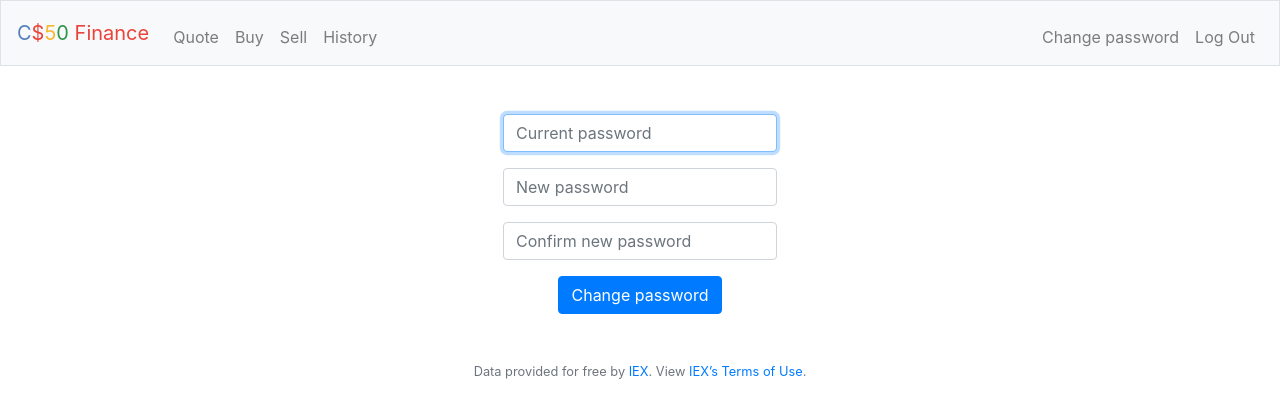
After one commit to aaronjr/CS50, a Flask app: page /cpassword in a window 1280 px wide. The commit adds this page. Shown: the top 418 px of the page. Run offline with Flask 2, Linux system fonts and the light colour scheme; a user stored in the database is signed in; some libraries are stand-ins or nearby versions.

Commit message:
automated commit by check50 [check50=True]

```diff
--- a/application.py
+++ b/application.py
@@ -28,7 +28,6 @@ def after_request(response):
 # Custom filter
 app.jinja_env.filters["usd"] = usd
 
-
 # Configure session to use filesystem (instead of signed cookies)
 app.config["SESSION_FILE_DIR"] = mkdtemp()
 app.config["SESSION_PERMANENT"] = False
@@ -47,14 +46,39 @@ if not os.environ.get("API_KEY"):
 @login_required
 def index():
     """Show portfolio of stocks"""
-    count = db.execute("SELECT symbol, price, name, sum(total_shares) AS shares from shares WHERE username = ? GROUP BY symbol", session["user_id"])
+    count = db.execute(
+        "SELECT symbol, price, name, sum(total_shares) AS shares from shares WHERE username = ? GROUP BY symbol", session["user_id"])
     cash = db.execute("SELECT cash from users WHERE id = ?", session["user_id"])
 
     for symbol in count:
         query = lookup(symbol["symbol"])
         symbol["price"] = query["price"]
 
-    return render_template("index.html", counts = count, cash = cash)
+    return render_template("index.html", counts=count, cash=cash)
+
+@app.route("/cpassword",  methods=["GET", "POST"])
+@login_required
+def cpassword():
+    if request.method == "POST":
+        current = request.form.get("password")
+        pass1 = request.form.get("newpassword1")
+        pass2 = request.form.get("newpassword2")
+
+        rows = db.execute("SELECT * FROM users WHERE id = ?", session["user_id"])
+
+        if check_password_hash(rows[0]["hash"], current):
+            print("match")
+            if pass1 == pass2:
+                db.execute("UPDATE users set hash = ? WHERE id =  ?", generate_password_hash(
+                    pass1, method='pbkdf2:sha256', salt_length=8), session["user_id"])
+                return redirect("/")
+            else:
+                return apology("New passwords do not match", 400)
+        else:
+            return apology("Current password does not match", 400)
+
+    else:
+        return render_template("cpassword.html")
 
 
 @app.route("/buy", methods=["GET", "POST"])
@@ -64,7 +88,6 @@ def buy():
     if request.method == "POST":
         symbol = request.form.get("symbol")
         share = request.form.get("shares")
-
 
         if lookup(symbol) == None:
             return apology("No share found", 400)
@@ -80,16 +103,15 @@ def buy():
 
         quote = lookup(symbol)
         CASH = db.execute("SELECT cash from users WHERE id = ?", session["user_id"])
-        #get cash value
+        # get cash value
         cash = CASH[0]["cash"]
-        #time
+        # time
         date = datetime.datetime.now()
         now = date.strftime("%c")
-        #empty list to compare to
+        # empty list to compare to
         empty = []
-        checkstock = db.execute("SELECT symbol from shares where username = ? and symbol = ? GROUP BY symbol", session["user_id"], quote["symbol"])
-
-
+        checkstock = db.execute("SELECT symbol from shares where username = ? and symbol = ? GROUP BY symbol",
+            session["user_id"], quote["symbol"])
 
         if cash - (shares * quote["price"]) < 0:
             return apology("Not enough money", 400)
@@ -98,18 +120,23 @@ def buy():
             cost = shares * quote["price"]
             left = cash - cost
             db.execute("UPDATE users SET cash = ? WHERE id = ?", left, session["user_id"])
-            db.execute("INSERT INTO shares (username, symbol, name, price, total_shares, time) VALUES(?,?,?,?,?,?)",session["user_id"], quote["symbol"], quote["name"], quote["price"], shares, now)
-            db.execute("INSERT INTO history (username, symbol, name, price, total_shares, time, type) VALUES(?,?,?,?,?,?,?)",session["user_id"], quote["symbol"], quote["name"], quote["price"], shares, now, "bought")
+            db.execute("INSERT INTO shares (username, symbol, name, price, total_shares, time) VALUES(?,?,?,?,?,?)",
+                        session["user_id"], quote["symbol"], quote["name"], quote["price"], shares, now)
+            db.execute("INSERT INTO history (username, symbol, name, price, total_shares, time, type) VALUES(?,?,?,?,?,?,?)",
+                        session["user_id"], quote["symbol"], quote["name"], quote["price"], shares, now, "bought")
             return redirect("/")
 
         elif quote["symbol"] == checkstock[0]["symbol"]:
             cost = shares * quote["price"]
             left = cash - cost
-            currentshares = db.execute("SELECT total_shares from shares where username = ? and symbol = ? GROUP BY symbol", session["user_id"], quote["symbol"])
+            currentshares = db.execute(
+                "SELECT total_shares from shares where username = ? and symbol = ? GROUP BY symbol", session["user_id"], quote["symbol"])
             newshares = currentshares[0]["total_shares"] + shares
-            db.execute("UPDATE shares SET total_shares = ? WHERE username = ? and symbol = ?", newshares, session["user_id"], quote["symbol"])
+            db.execute("UPDATE shares SET total_shares = ? WHERE username = ? and symbol = ?",
+                newshares, session["user_id"], quote["symbol"])
             db.execute("UPDATE users SET cash = ? WHERE id = ?", left, session["user_id"])
-            db.execute("INSERT INTO history (username, symbol, name, price, total_shares, time, type) VALUES(?,?,?,?,?,?,?)",session["user_id"], quote["symbol"], quote["name"], quote["price"], shares, now, "bought")
+            db.execute("INSERT INTO history (username, symbol, name, price, total_shares, time, type) VALUES(?,?,?,?,?,?,?)",
+                session["user_id"], quote["symbol"], quote["name"], quote["price"], shares, now, "bought")
             return redirect("/")
 
     else:
@@ -121,11 +148,12 @@ def buy():
 def history():
     """Show history of transactions"""
 
-    count = db.execute("SELECT symbol, price, name, time, type, total_shares as shares from history WHERE username = ?", session["user_id"])
+    count = db.execute(
+        "SELECT symbol, price, name, time, type, total_shares as shares from history WHERE username = ?", session["user_id"])
     cash = db.execute("SELECT cash from users WHERE id = ?", session["user_id"])
     sold = "sold"
 
-    return render_template("history.html", counts = count, cash = cash, sold = sold)
+    return render_template("history.html", counts=count, cash=cash, sold=sold)
 
 
 @app.route("/login", methods=["GET", "POST"])
@@ -183,7 +211,7 @@ def quote():
         symbol = request.form.get("symbol")
         if lookup(symbol) == None:
             return apology("No share found", 400)
-        return render_template("quoted.html", quote = lookup(symbol))
+        return render_template("quoted.html", quote=lookup(symbol))
 
     if request.method == "GET":
         return render_template("quote.html")
@@ -193,7 +221,7 @@ def quote():
 def register():
 
     if request.method == "POST":
-         # Ensure username was submitted
+        # Ensure username was submitted
         if not request.form.get("username"):
             return apology("must provide username", 400)
 
@@ -212,7 +240,7 @@ def register():
         password = request.form.get("password")
         # Ensure username does not exist
         if len(rows) >= 1:
-           return apology("Username already exists", 400)
+            return apology("Username already exists", 400)
 
         else:
             db.execute("INSERT INTO users (username, hash) VALUES(?,?)", username, generate_password_hash(password, method='pbkdf2:sha256', salt_length=8))
@@ -237,14 +265,15 @@ def sell():
         if shares < 1:
             return apology("Shares to sell must be greater than 0", 403)
 
-        checksymbol = db.execute("SELECT symbol, total_shares from shares WHERE symbol = ? and username = ?", symbol, session["user_id"])
+        checksymbol = db.execute("SELECT symbol, total_shares from shares WHERE symbol = ? and username = ?",
+                                symbol, session["user_id"])
 
-         #time
+        # time
         date = datetime.datetime.now()
         now = date.strftime("%c")
 
         CASH = db.execute("SELECT cash from users WHERE id = ?", session["user_id"])
-        #get cash value
+        # get cash value
         cash = CASH[0]["cash"]
 
         if shares == 0:
@@ -255,26 +284,26 @@ def sell():
             left = cash + cost
             db.execute("UPDATE users SET cash = ? WHERE id = ?", left, session["user_id"])
             db.execute("DELETE from shares where username = ? and symbol = ?", session["user_id"], symbol)
-            db.execute("INSERT INTO history (username, symbol, name, price, total_shares, time, type) VALUES(?,?,?,?,?,?,?)",session["user_id"], quote["symbol"], quote["name"], quote["price"], shares, now, "sold")
+            db.execute("INSERT INTO history (username, symbol, name, price, total_shares, time, type) VALUES(?,?,?,?,?,?,?)",
+                        session["user_id"], quote["symbol"], quote["name"], quote["price"], shares, now, "sold")
 
         elif symbol == checksymbol[0]["symbol"] and shares <= checksymbol[0]["total_shares"]:
             newshares = checksymbol[0]["total_shares"] - shares
             cost = shares * quote["price"]
             left = cash + cost
             db.execute("UPDATE users SET cash = ? WHERE id = ?", left, session["user_id"])
-            db.execute("UPDATE shares SET total_shares = ? WHERE username = ? and symbol = ?", newshares, session["user_id"], quote["symbol"])
-            db.execute("INSERT INTO history (username, symbol, name, price, total_shares, time, type) VALUES(?,?,?,?,?,?,?)",session["user_id"], quote["symbol"], quote["name"], quote["price"], shares, now, "sold")
+            db.execute("UPDATE shares SET total_shares = ? WHERE username = ? and symbol = ?",
+                        newshares, session["user_id"], quote["symbol"])
+            db.execute("INSERT INTO history (username, symbol, name, price, total_shares, time, type) VALUES(?,?,?,?,?,?,?)",
+                        session["user_id"], quote["symbol"], quote["name"], quote["price"], shares, now, "sold")
 
         else:
              return apology("You do not have enough shares", 400)
 
-
-        return redirect("/")
-
     if request.method == "GET":
 
         symbol = db.execute("SELECT symbol from shares WHERE username = ? GROUP BY symbol", session["user_id"])
-        return render_template("sell.html", symbols = symbol)
+        return render_template("sell.html", symbols=symbol)
 
 
 def errorhandler(e):
--- /dev/null
+++ b/templates/cpassword.html
@@ -0,0 +1,20 @@
+{% extends "layout.html" %}
+
+{% block title %}
+    Change password
+{% endblock %}
+
+{% block main %}
+    <form action="/cpassword" method="post">
+        <div class="form-group">
+            <input autocomplete="off" autofocus class="form-control" name="password" placeholder="Current password" type="password">
+        </div>
+        <div class="form-group">
+            <input class="form-control" name="newpassword1" placeholder="New password" type="password">
+        </div>
+        <div class="form-group">
+            <input class="form-control" name="newpassword2" placeholder="Confirm new password" type="password">
+        </div>
+        <button class="btn btn-primary" type="submit">Change password</button>
+    </form>
+{% endblock %}
--- a/templates/layout.html
+++ b/templates/layout.html
@@ -39,6 +39,7 @@
                         <li class="nav-item"><a class="nav-link" href="/history">History</a></li>
                     </ul>
                     <ul class="navbar-nav ml-auto mt-2">
+                        <li class="nav-item"><a class="nav-link" href="/cpassword">Change password</a></li>
                         <li class="nav-item"><a class="nav-link" href="/logout">Log Out</a></li>
                     </ul>
                 {% else %}
```
Also changed, not shown: finance.db.
